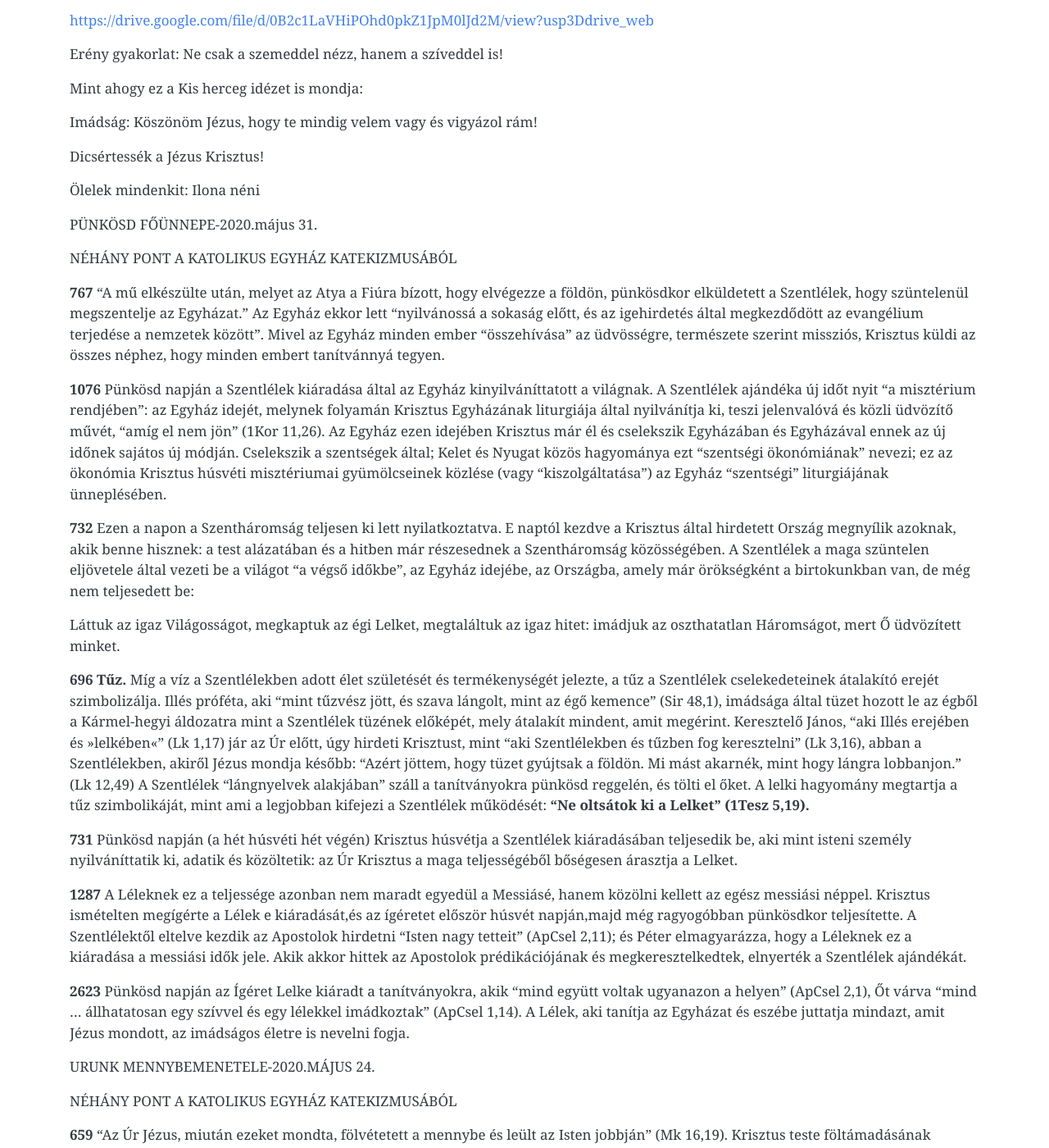
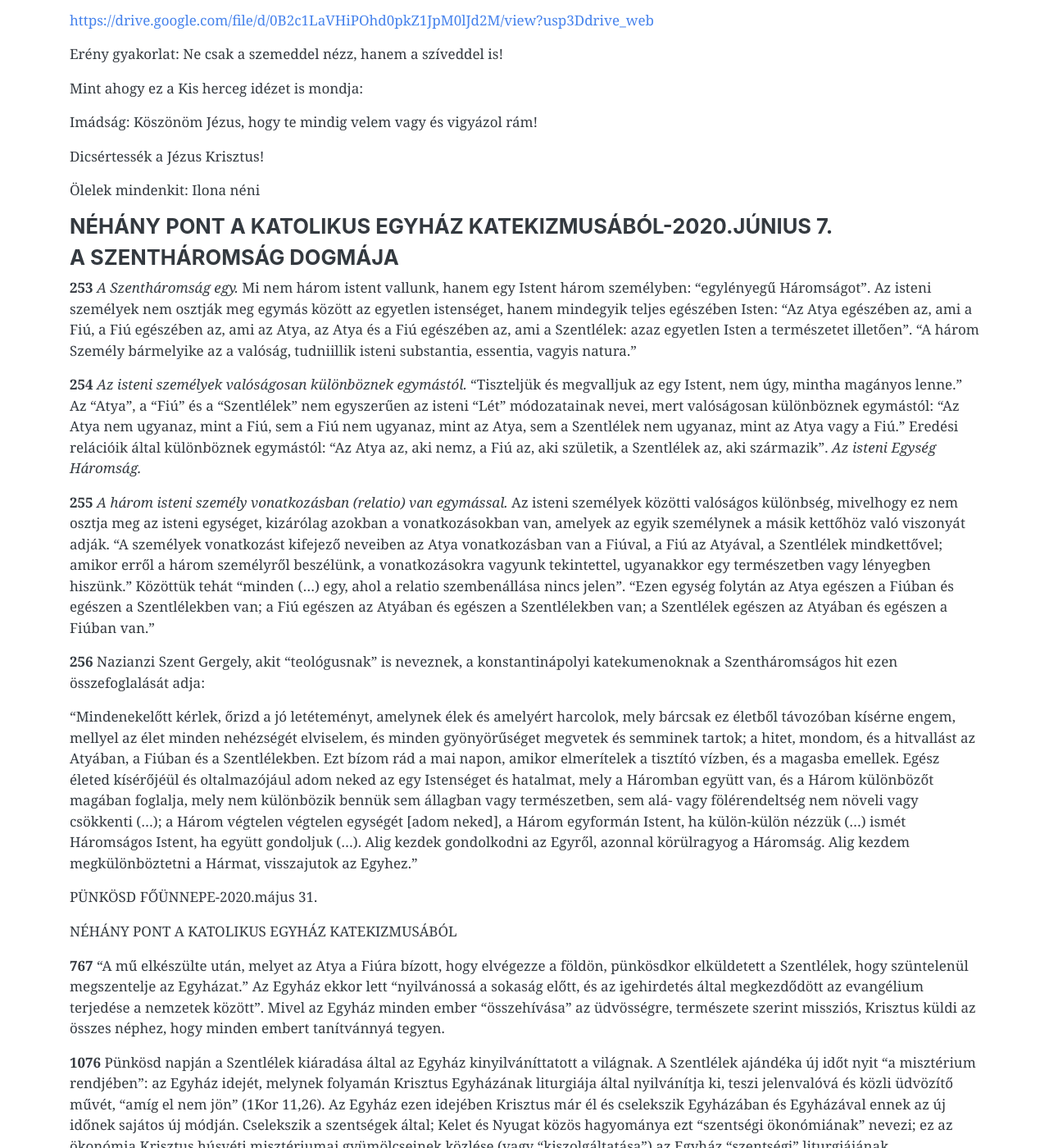
Before and after one commit to pecsi-ferences/pecsi-ferences.github.io, a Jekyll site: the page built from hittan.md, in a window 1280 px wide and 1400 px high, scrolled down 3746 px. Shown: the whole window at 82% size. Built offline with Jekyll 4.4.1, drawn with Linux system fonts in a browser that asks for light colours; nearby versions of some CDN libraries.

Commit message:
Update from Forestry.io Zoltán Dohány updated hittan.md

```diff
--- a/hittan.md
+++ b/hittan.md
@@ -137,6 +137,20 @@ Dicsértessék a Jézus Krisztus!
 
 Ölelek mindenkit: Ilona néni
 
+#### NÉHÁNY PONT A KATOLIKUS EGYHÁZ KATEKIZMUSÁBÓL-2020.JÚNIUS 7.
+
+#### A SZENTHÁROMSÁG DOGMÁJA
+
+**253** _A Szentháromság egy._ Mi nem három istent vallunk, hanem egy Istent három személyben: "egylényegű Háromságot". Az isteni személyek nem osztják meg egymás között az egyetlen istenséget, hanem mindegyik teljes egészében Isten: "Az Atya egészében az, ami a Fiú, a Fiú egészében az, ami az Atya, az Atya és a Fiú egészében az, ami a Szentlélek: azaz egyetlen Isten a természetet illetően". "A három Személy bármelyike az a valóság, tudniillik isteni substantia, essentia, vagyis natura."
+
+**254** _Az isteni személyek valóságosan különböznek egymástól._ "Tiszteljük és megvalljuk az egy Istent, nem úgy, mintha magányos lenne." Az "Atya", a "Fiú" és a "Szentlélek" nem egyszerűen az isteni "Lét" módozatainak nevei, mert valóságosan különböznek egymástól: "Az Atya nem ugyanaz, mint a Fiú, sem a Fiú nem ugyanaz, mint az Atya, sem a Szentlélek nem ugyanaz, mint az Atya vagy a Fiú." Eredési relációik által különböznek egymástól: "Az Atya az, aki nemz, a Fiú az, aki születik, a Szentlélek az, aki származik". _Az isteni Egység Háromság._
+
+**255** _A három isteni személy vonatkozásban (relatio) van egymással._ Az isteni személyek közötti valóságos különbség, mivelhogy ez nem osztja meg az isteni egységet, kizárólag azokban a vonatkozásokban van, amelyek az egyik személynek a másik kettőhöz való viszonyát adják. "A személyek vonatkozást kifejező neveiben az Atya vonatkozásban van a Fiúval, a Fiú az Atyával, a Szentlélek mindkettővel; amikor erről a három személyről beszélünk, a vonatkozásokra vagyunk tekintettel, ugyanakkor egy természetben vagy lényegben hiszünk." Közöttük tehát "minden (...) egy, ahol a relatio szembenállása nincs jelen". "Ezen egység folytán az Atya egészen a Fiúban és egészen a Szentlélekben van; a Fiú egészen az Atyában és egészen a Szentlélekben van; a Szentlélek egészen az Atyában és egészen a Fiúban van."
+
+**256** Nazianzi Szent Gergely, akit "teológusnak" is neveznek, a konstantinápolyi katekumenoknak a Szentháromságos hit ezen összefoglalását adja:
+
+"Mindenekelőtt kérlek, őrizd a jó letéteményt, amelynek élek és amelyért harcolok, mely bárcsak ez életből távozóban kísérne engem, mellyel az élet minden nehézségét elviselem, és minden gyönyörűséget megvetek és semminek tartok; a hitet, mondom, és a hitvallást az Atyában, a Fiúban és a Szentlélekben. Ezt bízom rád a mai napon, amikor elmerítelek a tisztító vízben, és a magasba emellek. Egész életed kísérőjéül és oltalmazójául adom neked az egy Istenséget és hatalmat, mely a Háromban együtt van, és a Három különbözőt magában foglalja, mely nem különbözik bennük sem állagban vagy természetben, sem alá- vagy fölérendeltség nem növeli vagy csökkenti (...); a Három végtelen végtelen egységét \[adom neked\], a Három egyformán Istent, ha külön-külön nézzük (...) ismét Háromságos Istent, ha együtt gondoljuk (...). Alig kezdek gondolkodni az Egyről, azonnal körülragyog a Háromság. Alig kezdem megkülönböztetni a Hármat, visszajutok az Egyhez."
+
 PÜNKÖSD FŐÜNNEPE-2020.május 31.
 
 NÉHÁNY PONT A KATOLIKUS EGYHÁZ KATEKIZMUSÁBÓL
```
